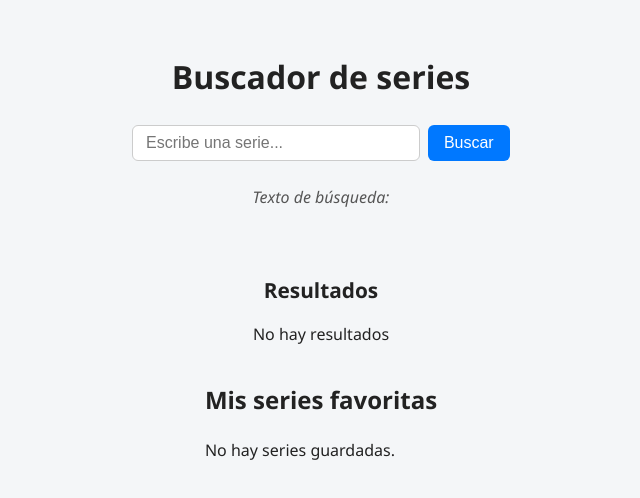
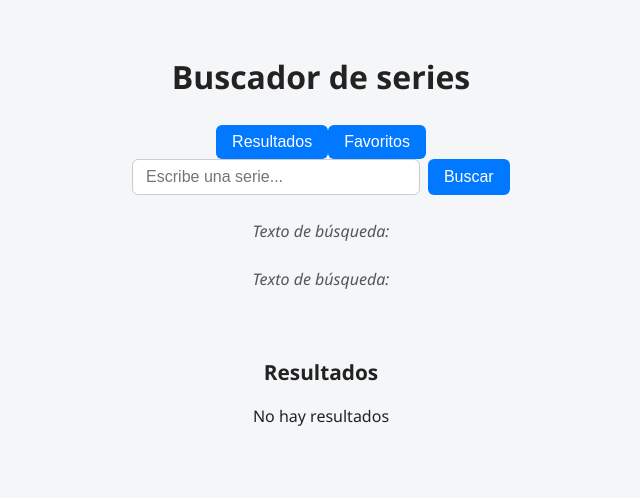
Before and after one commit to nataliatercero/PWEBtvmaze, a React (Vite) app in the folder tvmaze/: page / in a window 1280 px wide. Shown: the top 498 px of the page, without its empty margins (319-959 px from the left). Built offline with nearby package versions, Linux system fonts and the light colour scheme.

Commit message:
Intento de hacer favoritos y resultados por separado

```diff
--- a/tvmaze/src/App.jsx
+++ b/tvmaze/src/App.jsx
@@ -11,6 +11,7 @@ export default function App() {
   const [resultados, setResultados] = useState([]);
   const [favoritos, setFavoritos] = useState([]);
   const [serieSeleccionada, setSerieSeleccionada] = useState(null);
+  const [modoFavoritos, setModoFavoritos] = useState(false);
 
   useEffect(() => {
     const guardadas = JSON.parse(localStorage.getItem("favoritos")) || [];
@@ -42,6 +43,18 @@ export default function App() {
   return (
     <div className = "app">
       <h1>Buscador de series</h1>
+      <div className = "view-toggle">
+        <button
+          className = {!modoFavoritos ? "active" : ""}
+          onClick = {() => setModoFavoritos(false)}>
+          Resultados
+        </button>
+        <button
+          className = {modoFavoritos ? "active" : ""}
+          onClick = {() => setModoFavoritos(true)}>
+          Favoritos
+        </button>
+      </div>
       <SearchBar
         busqueda = {busqueda}
         onChange = {handleChange}
@@ -50,34 +63,57 @@ export default function App() {
 
       <p className = "search-text">Texto de búsqueda: {busqueda}</p>
 
+      {!modoFavoritos ? (
+    <>
+      <p className="search-text">Texto de búsqueda: {busqueda}</p>
       <SeriesList
-        resultados = {resultados}
-        onToggle = {actualizarFavoritos}
-        onSelect = {setSerieSeleccionada}
+        resultados={resultados}
+        onToggle={actualizarFavoritos}
+        onSelect={setSerieSeleccionada}
       />
+    </>
+  ) : (
+    <section className="favoritos">
+      <h2>Mis series favoritas ({favoritos.length})</h2>
 
-      <section className = "favoritos">
-        <h2>Mis series favoritas</h2>
-        {favoritos.length === 0 ? (
-          <p>No hay series guardadas.</p>
-        ) : (
-          <div className = "series-grid">
+      {favoritos.length === 0 ? (
+        <p>No hay series guardadas.</p>
+      ) : (
+        <>
+          <button
+            className="clear-favs-btn"
+            onClick={() => {
+              localStorage.removeItem("favoritos");
+              setFavoritos([]);
+            }}
+          >
+            Borrar todos los favoritos
+          </button>
+
+          <div className="series-grid">
             {favoritos.map((serie) => (
-              <div className="serie-card" key={serie.id} onClick={() => setSerieSeleccionada(serie)}>
+              <div
+                className="serie-card"
+                key={serie.id}
+                onClick={() => setSerieSeleccionada(serie)}
+              >
                 {serie.imagen ? (
-                  <img src = {serie.imagen} alt = {serie.nombre} />
+                  <img src={serie.imagen} alt={serie.nombre} />
                 ) : (
-                  <div className = "no-image">Sin imagen</div>
+                  <div className="no-image">Sin imagen</div>
                 )}
                 <h3>{serie.nombre}</h3>
-                <div onClick = {(e) => e.stopPropagation()}>
-                  <FavouriteButton serie = {serie} onToggle={actualizarFavoritos} />
+                <div onClick={(e) => e.stopPropagation()}>
+                  <FavouriteButton serie={serie} onToggle={actualizarFavoritos} />
                 </div>
               </div>
             ))}
           </div>
-        )}
-      </section>
+        </>
+      )}
+    </section>
+)}
+
       <Modal serie={serieSeleccionada} onClose={() => setSerieSeleccionada(null)} />
     </div>
   )
```
